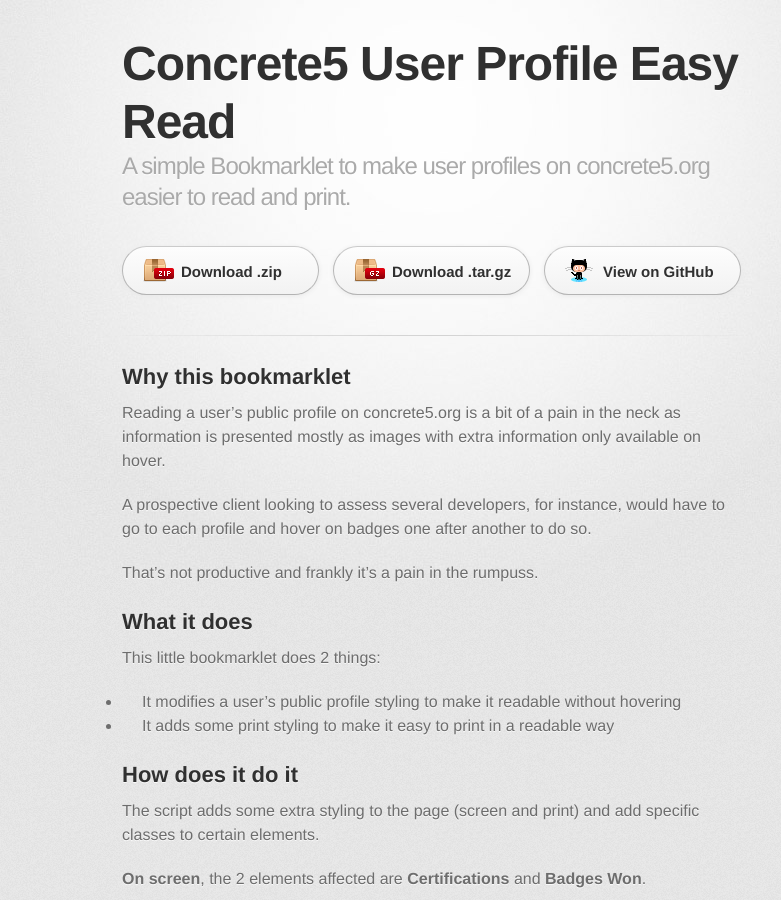
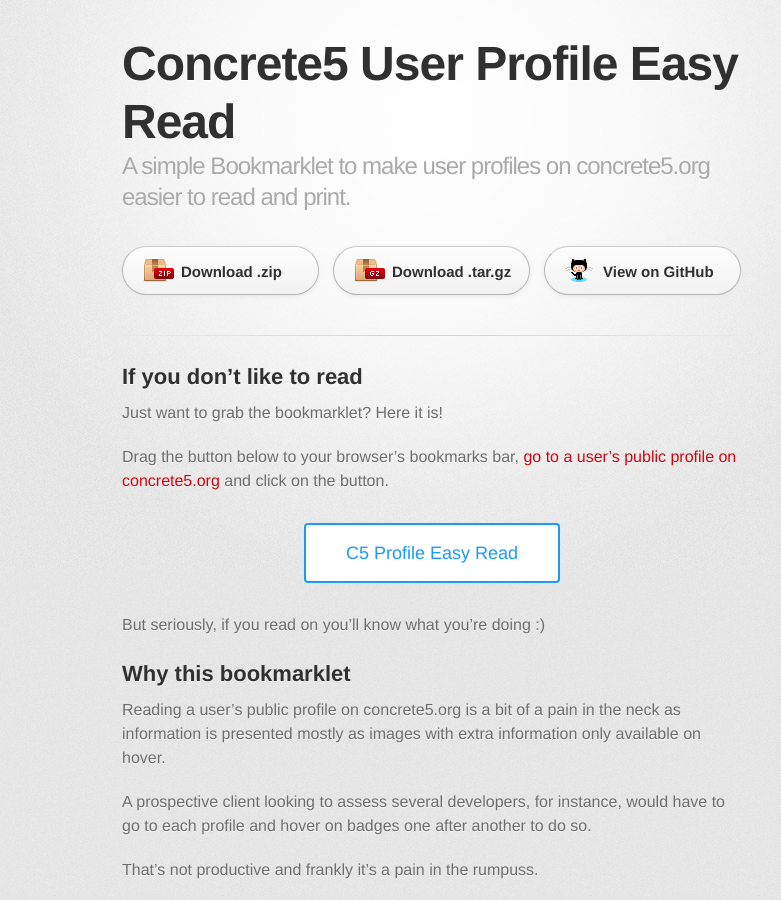
Before and after one commit to mnakalay/Concrete5-Profile-Easy-Read, a Jekyll site: the page built from docs/index.md, in a window 1280 px wide and 900 px high. Shown: the whole window, without its empty margins (208-989 px from the left). Built offline with Jekyll 4.4.1, drawn with Linux system fonts in a browser that asks for light colours; some web fonts are replaced; our own code applies the rules of GitHub Pages for plain Markdown files.

Commit message:
button on top

```diff
--- a/docs/index.md
+++ b/docs/index.md
@@ -1,6 +1,17 @@
 ---
 layout: default
 ---
+
+## If you don't like to read
+Just want to grab the bookmarklet? Here it is!
+
+Drag the button below to your browser's bookmarks bar, [go to a user's public profile on concrete5.org](https://www.concrete5.org/profile/-/view/75201/) and click on the button.
+
+<div class="bookmarklet">
+  <a href="javascript:void function(){function a(a,b,c,d){if('js'==b){var e=document.createElement('script');e.type='text/javascript'}else if('css'==b){var e=document.createElement('link');e.rel='stylesheet',e.type='text/css'}'undefined'!=typeof e&&(0!=d&&(e.readyState?e.onreadystatechange=function(){'loaded'!=e.readyState&&'complete'!=e.readyState||(e.onreadystatechange=null,d())}:e.onload=function(){d()}),'js'==b?e.src=a:'css'==b&&(e.href=a),document.getElementsByTagName(c)[0].appendChild(e))}a('//rawgit.com/mnakalay/Concrete5-Profile-Easy-Read/master/c5-profile-easy-read.min.css?'+Math.random(),'css','body',function(){a('//rawgit.com/mnakalay/Concrete5-Profile-Easy-Read/master/c5-profile-easy-read.min.js?'+Math.random(),'js','body',!1)})}();" onclick="javascript:void(0)">C5 Profile Easy Read</a>
+</div>
+
+But seriously, if you read on you'll know what you're doing :)
 
 ## Why this bookmarklet
 Reading a user's public profile on concrete5.org is a bit of a pain in the neck as information is presented mostly as images with extra information only available on hover.
```
